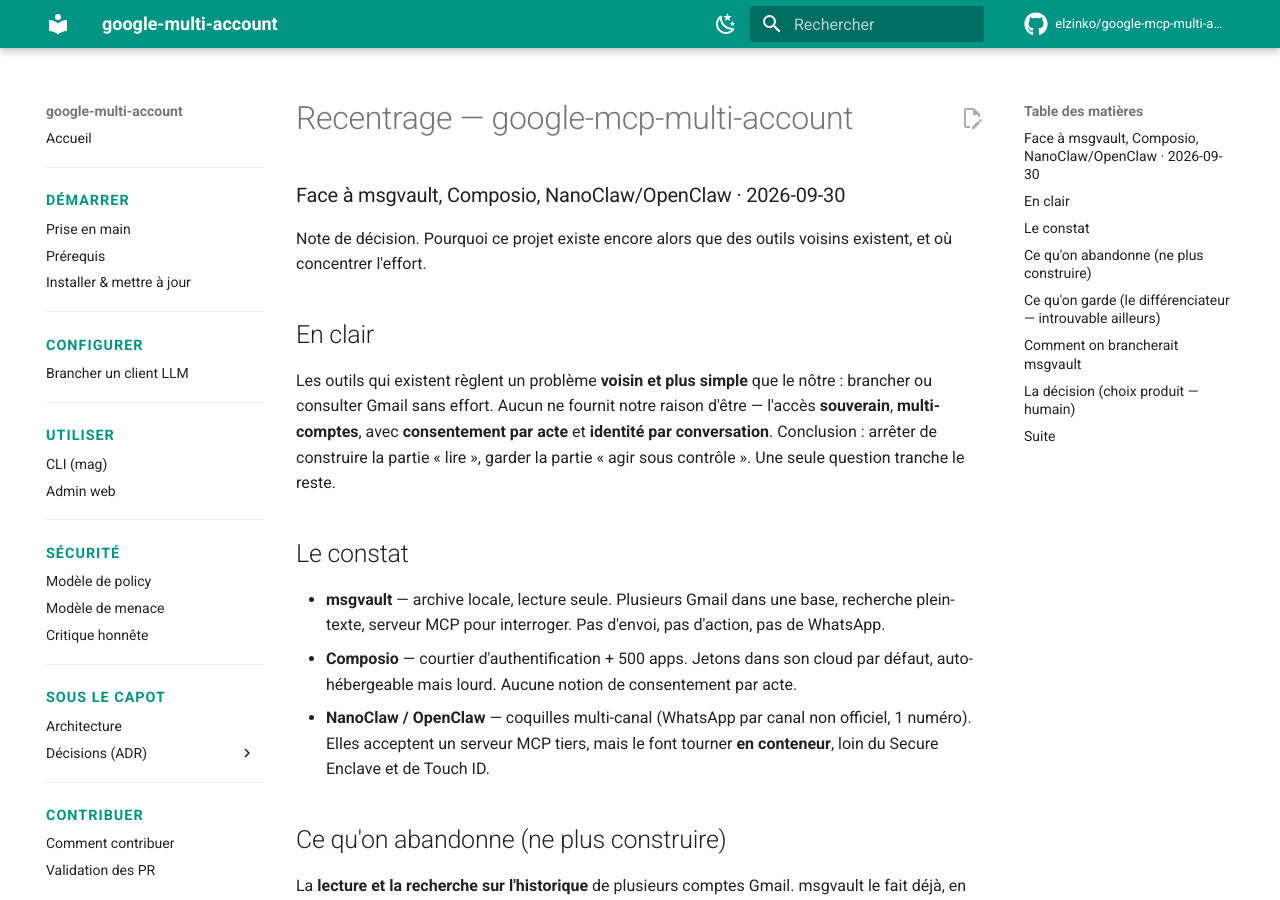
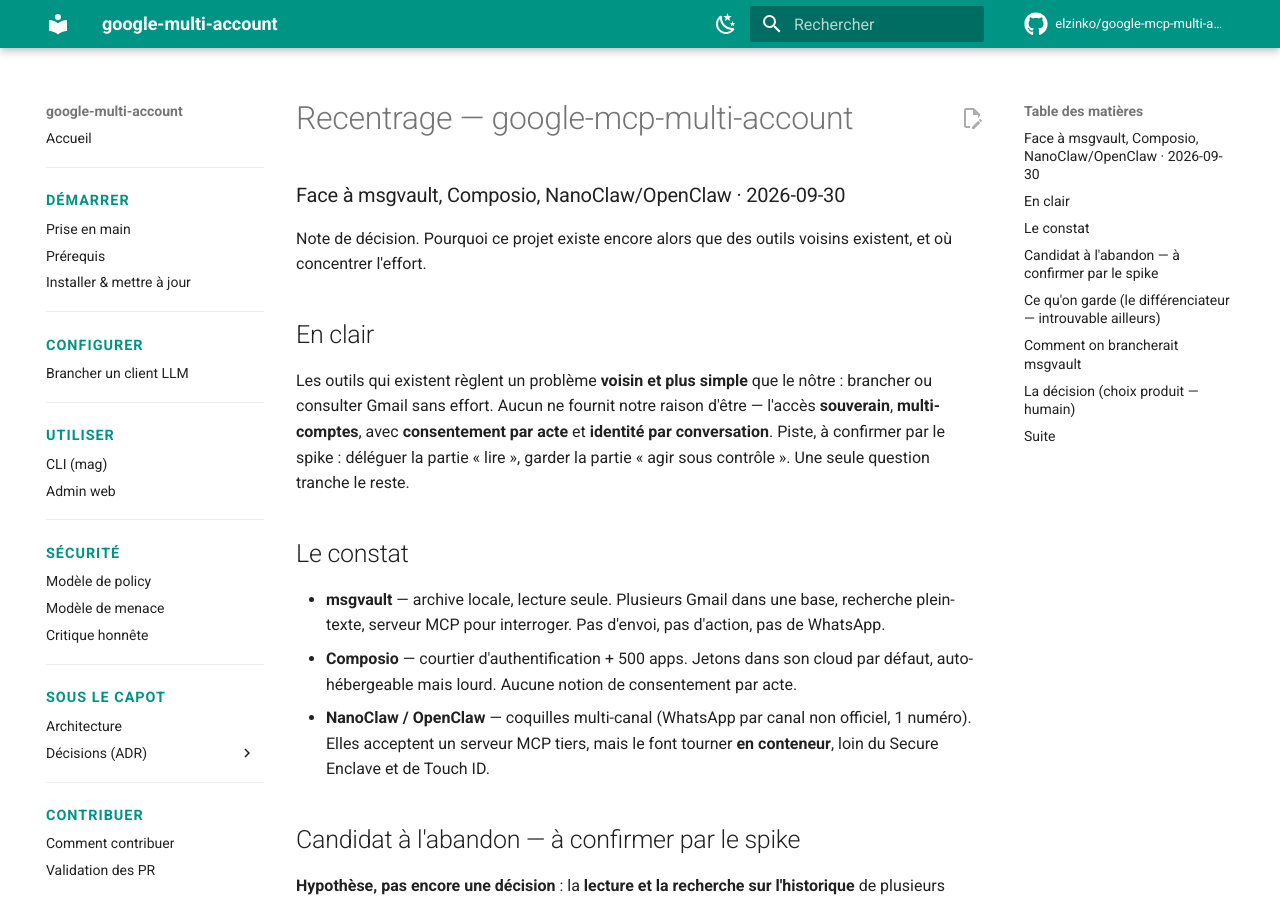
Before and after one commit to elzinko/google-mcp-multi-account, an MkDocs documentation site: the page built from docs/recentrage-outils-existants.md, in a window 1280 px wide and 900 px high. Built offline with MkDocs 1.6.1 and Material for MkDocs 9.7.7, drawn with Linux system fonts in a browser that asks for light colours; comment, search, counter and statistics services are not loaded; some of the changed text lies outside the part shown.

Commit message:
docs: rendre le recentrage conditionnel au spike + réf. fiche hors arbre MkDocs
Retours Codex (PR #158) :
- P1 : le lien relatif vers features/ cassait `mkdocs build --strict` (cible hors
  docs_dir). Remplacé par un chemin en code inline (convention du repo : réf. de
  fiche en inline, jamais de lien hors arbre docs).
- P2 : « abandonner la lecture Gmail » était écrit comme décision ; reformulé en
  hypothèse conditionnelle au go/no-go du spike (rien n'est retiré avant le go).

Co-Authored-By: Claude Opus 4.8 <noreply@anthropic.com>

```diff
--- a/docs/recentrage-outils-existants.md
+++ b/docs/recentrage-outils-existants.md
@@ -8,8 +8,8 @@ et où concentrer l'effort.
 Les outils qui existent règlent un problème **voisin et plus simple** que le nôtre : brancher
 ou consulter Gmail sans effort. Aucun ne fournit notre raison d'être — l'accès **souverain**,
 **multi-comptes**, avec **consentement par acte** et **identité par conversation**.
-Conclusion : arrêter de construire la partie « lire », garder la partie « agir sous contrôle ».
-Une seule question tranche le reste.
+Piste, à confirmer par le spike : déléguer la partie « lire », garder la partie « agir sous
+contrôle ». Une seule question tranche le reste.
 
 ## Le constat
 - **msgvault** — archive locale, lecture seule. Plusieurs Gmail dans une base, recherche
@@ -20,9 +20,12 @@ Une seule question tranche le reste.
   Elles acceptent un serveur MCP tiers, mais le font tourner **en conteneur**, loin du
   Secure Enclave et de Touch ID.
 
-## Ce qu'on abandonne (ne plus construire)
-La **lecture et la recherche sur l'historique** de plusieurs comptes Gmail.
-msgvault le fait déjà, en local, multi-comptes, avec un MCP. Le réécrire n'apporte rien.
+## Candidat à l'abandon — à confirmer par le spike
+**Hypothèse, pas encore une décision** : la **lecture et la recherche sur l'historique** de
+plusieurs comptes Gmail pourraient être déléguées à msgvault, qui le fait déjà en local avec
+un MCP. À vérifier d'abord par le spike : le **multi-comptes réel** et la **fraîcheur** de
+l'archive. **Tant que le spike n'a pas rendu « go », on ne retire rien** à la lecture ni à la
+pagination existantes.
 
 ## Ce qu'on garde (le différenciateur — introuvable ailleurs)
 - Plusieurs comptes Gmail avec **identité par conversation** (droits signés par conversation).
@@ -57,7 +60,7 @@ boîte vivante. Le « live » reste chez nous.
 1. Répondre à la question ci-dessus, à froid.
 2. **Spike 30 min** : lancer msgvault sur les comptes, vérifier que sa lecture couvre le
    besoin « consulter ». Fiche backlog dédiée :
-   [`features/20260930214101550_spike-msgvault-lecture-gmail.md`](../features/20260930214101550_spike-msgvault-lecture-gmail.md).
+   `features/20260930214101550_spike-msgvault-lecture-gmail.md`.
 3. Si on garde la couche : décider comment le serveur est atteint — client Claude direct
    (simple), ou pont HTTP pour une coquille type NanoClaw (transport HTTP à ajouter).
 
```
